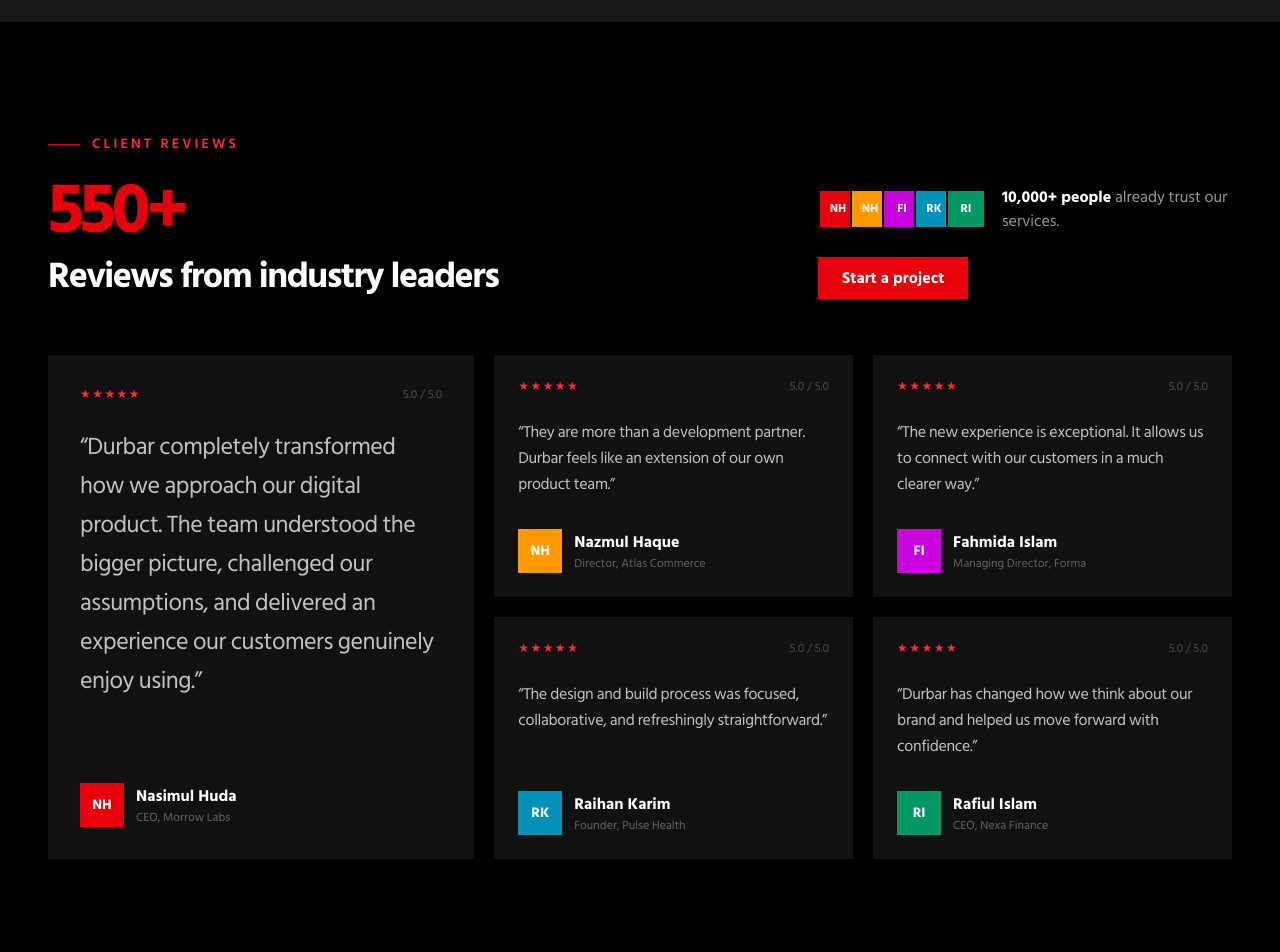
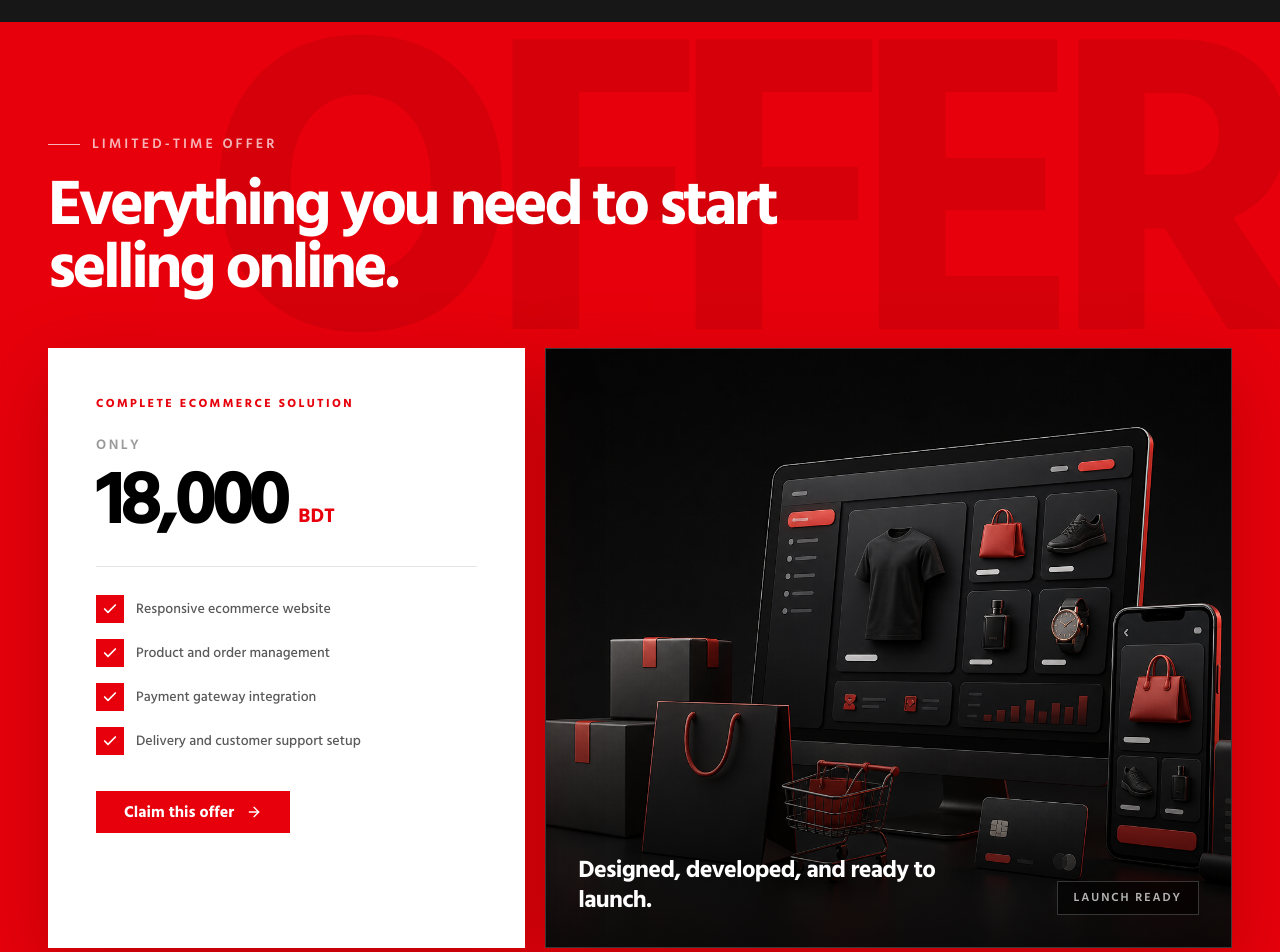
Before and after one commit to durbardev/durbar_frontend, a React (Vite) app: page / in a window 1280 px wide. Shown: the part 4320-5272 px from the top of the page. Built offline with nearby package versions, Linux system fonts and the light colour scheme.

Commit message:
add offer section

```diff
--- a/src/App.jsx
+++ b/src/App.jsx
@@ -2,6 +2,7 @@ import Appointment from "./components/Appointment";
 import Footer from "./components/Footer";
 import Header from "./components/Header";
 import Hero from "./components/Hero";
+import Offer from "./components/Offer";
 import Portfolio from "./components/Portfolio";
 import Process from "./components/Process";
 import Reviews from "./components/Reviews";
@@ -29,6 +30,9 @@ function App() {
             {/* Portfolio */}
             <Portfolio />
 
+            {/* Offer */}
+            <Offer />
+
             {/* Reviews */}
             <Reviews />
 
--- a/src/components/Appointment.jsx
+++ b/src/components/Appointment.jsx
@@ -30,12 +30,16 @@ function Appointment() {
             <div className="mx-auto max-w-[1320px]">
                 <div className="grid shadow-[0_28px_80px_rgba(0,0,0,0.28)] lg:grid-cols-[0.78fr_1.22fr]">
                     <div className="relative overflow-hidden bg-red-600/85 p-7 sm:p-10 lg:p-12">
-                        <span
-                            className="pointer-events-none absolute -right-8 -bottom-28 text-[310px] leading-none font-bold tracking-[-0.14em] text-black/10"
+                        <svg
+                            className="pointer-events-none absolute -right-12 -bottom-20 size-[300px] fill-black/10"
+                            viewBox="0 0 24 24"
                             aria-hidden="true"
                         >
-                            D
-                        </span>
+                            <path
+                                fillRule="evenodd"
+                                d="M12 1.5A8.5 8.5 0 0 0 3.5 10C3.5 15.8 12 23 12 23s8.5-7.2 8.5-13A8.5 8.5 0 0 0 12 1.5Zm0 5A3.5 3.5 0 1 0 12 13.5 3.5 3.5 0 0 0 12 6.5Z"
+                            />
+                        </svg>
                         <div className="relative">
                             <p className="mb-5 flex items-center gap-3 text-sm font-semibold tracking-[0.22em] text-white/75 uppercase">
                                 <span className="h-px w-8 bg-white/70" />
--- /dev/null
+++ b/src/components/Offer.jsx
@@ -0,0 +1,93 @@
+import { ArrowRight, Check } from "lucide-react";
+import PrimaryButton from "./PrimaryButton";
+
+const features = [
+    "Responsive ecommerce website",
+    "Product and order management",
+    "Payment gateway integration",
+    "Delivery and customer support setup",
+];
+
+function Offer() {
+    return (
+        <section
+            id="offer"
+            className="relative overflow-hidden bg-red-600 px-5 py-20 text-white sm:px-8 lg:px-12 lg:py-28"
+        >
+            <span
+                className="pointer-events-none absolute -top-10 right-0 text-[180px] leading-none font-bold tracking-[-0.08em] text-black/[0.08] uppercase sm:text-[300px] lg:text-[430px]"
+                aria-hidden="true"
+            >
+                Offer
+            </span>
+
+            <div className="relative mx-auto max-w-[1320px]">
+                <header className="mb-12 max-w-[790px]">
+                    <p className="mb-5 flex items-center gap-3 text-sm font-semibold tracking-[0.22em] text-white/70 uppercase">
+                        <span className="h-px w-8 bg-white/70" />
+                        Limited-time offer
+                    </p>
+                    <h2 className="text-[44px] leading-[0.98] font-bold tracking-[-0.055em] sm:text-[64px]">
+                        Everything you need to start selling online.
+                    </h2>
+                </header>
+
+                <div className="grid gap-5 lg:grid-cols-[0.82fr_1.18fr]">
+                    <div className="relative z-10 flex flex-col bg-white p-7 text-black shadow-[0_25px_70px_rgba(70,0,0,0.25)] sm:p-10 lg:p-12">
+                        <p className="text-xs font-bold tracking-[0.2em] text-red-600 uppercase">
+                            Complete ecommerce solution
+                        </p>
+                        <div className="mt-5 border-b border-black/10 pb-7">
+                            <span className="text-sm font-semibold tracking-[0.18em] text-black/40 uppercase">
+                                Only
+                            </span>
+                            <div className="mt-1 flex flex-wrap items-end gap-x-3">
+                                <p className="text-[58px] leading-none font-bold tracking-[-0.07em] text-black sm:text-[78px]">
+                                    18,000
+                                </p>
+                                <span className="pb-1 text-xl font-bold text-red-600 sm:pb-2">
+                                    BDT
+                                </span>
+                            </div>
+                        </div>
+
+                        <ul className="mt-7 grid gap-4">
+                            {features.map((feature) => (
+                                <li className="flex items-center gap-3 text-sm font-medium text-black/65" key={feature}>
+                                    <span className="grid size-7 shrink-0 place-items-center bg-red-600 text-white">
+                                        <Check className="size-4" strokeWidth={2.5} aria-hidden="true" />
+                                    </span>
+                                    {feature}
+                                </li>
+                            ))}
+                        </ul>
+
+                        <PrimaryButton className="mt-9 gap-3 self-start px-7" href="#contact">
+                            Claim this offer
+                            <ArrowRight className="size-4" aria-hidden="true" />
+                        </PrimaryButton>
+                    </div>
+
+                    <div className="relative min-h-[390px] overflow-hidden border border-white/20 bg-[#090909] shadow-[0_25px_70px_rgba(70,0,0,0.25)] lg:min-h-[600px]">
+                        <img
+                            className="absolute inset-0 size-full object-cover transition-transform duration-700 hover:scale-[1.02]"
+                            src="/images/ecommerce-offer.png"
+                            alt="Ecommerce storefront displayed across desktop and mobile devices"
+                        />
+                        <div className="absolute inset-0 bg-gradient-to-t from-black/70 via-transparent to-transparent" aria-hidden="true" />
+                        <div className="absolute right-0 bottom-0 left-0 flex items-end justify-between gap-4 p-6 sm:p-8">
+                            <p className="max-w-[380px] text-xl leading-tight font-bold tracking-[-0.03em] sm:text-2xl">
+                                Designed, developed, and ready to launch.
+                            </p>
+                            <span className="shrink-0 border border-white/20 bg-black/60 px-4 py-2 text-xs font-semibold tracking-[0.16em] text-white/70 uppercase backdrop-blur-sm">
+                                Launch ready
+                            </span>
+                        </div>
+                    </div>
+                </div>
+            </div>
+        </section>
+    );
+}
+
+export default Offer;
```
Also changed, not shown: public/images/ecommerce-offer.png (added).
